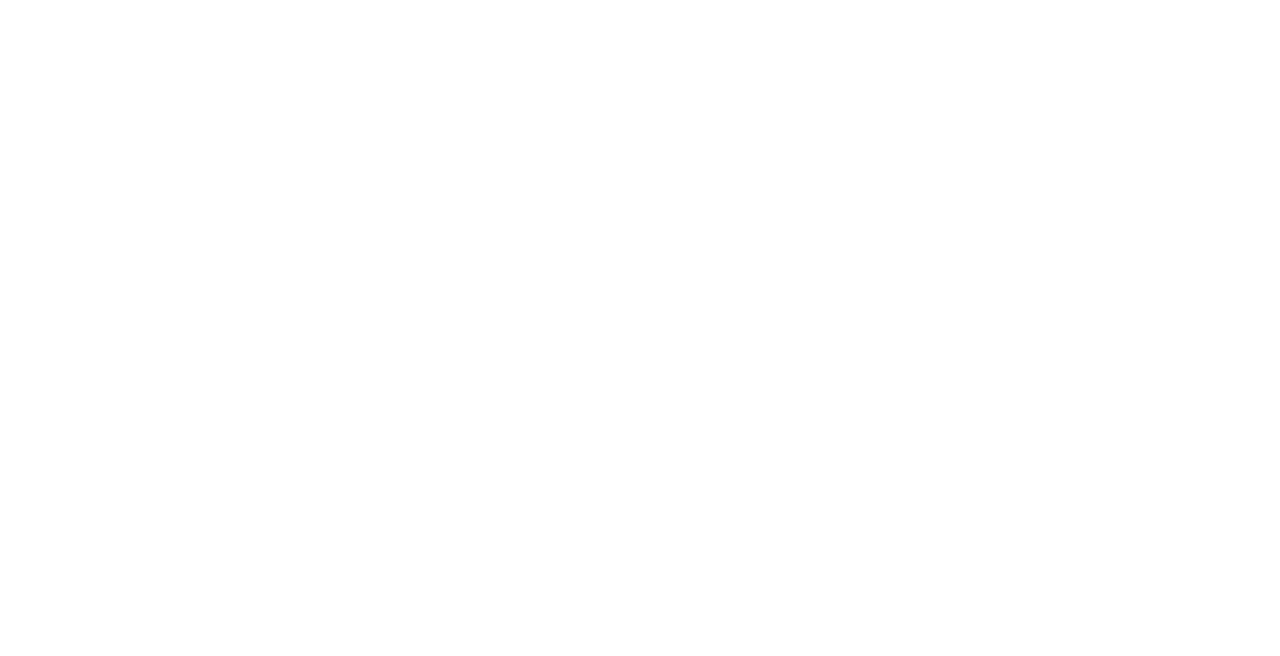
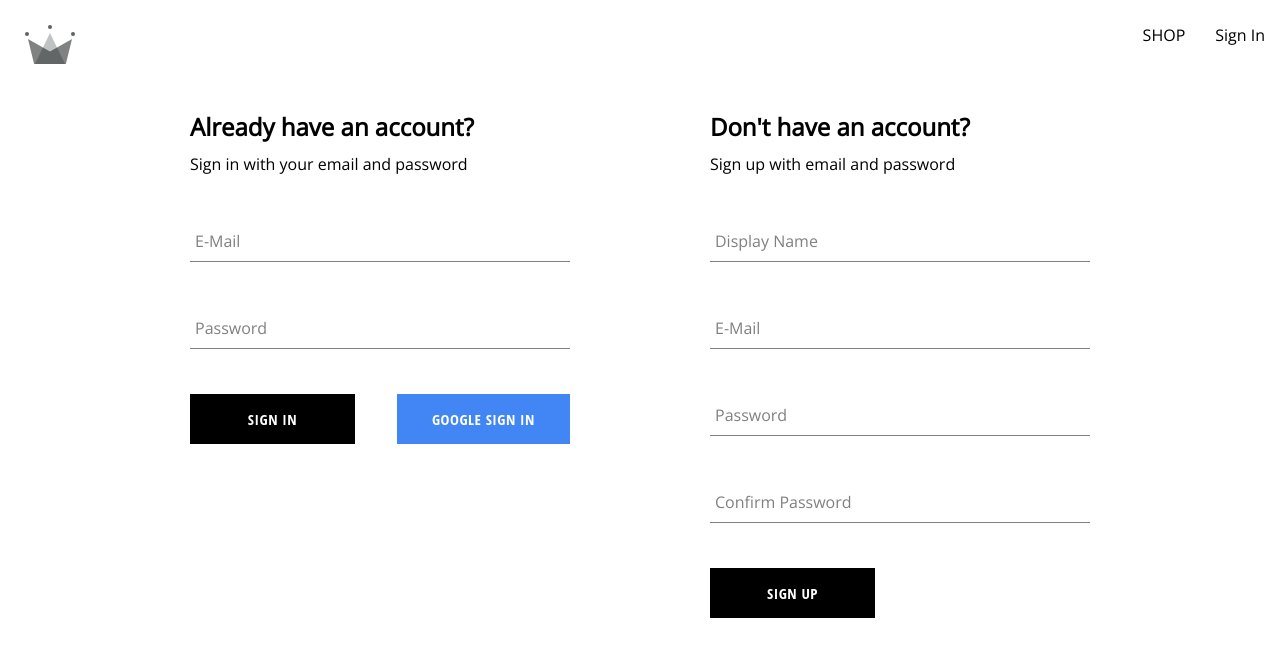
Before and after one commit to glassd/crwn-clothing, a React (Create React App) app: page /auth in a window 1280 px wide. Before the commit this address had no page. Shown: the top 656 px of the page. Built offline with nearby package versions, Linux system fonts and the light colour scheme.

Commit message:
Finish authentication component and add styles

```diff
--- a/src/App.js
+++ b/src/App.js
@@ -1,5 +1,5 @@
 import { Routes, Route } from "react-router-dom";
-import SignIn from "./components/sign-in/sign-in.component";
+import Authentication from "./routes/authentication/authentication.component";
 import Home from "./routes/home/home.component";
 import Navigation from "./routes/navigation/navigation.component";
 
@@ -8,7 +8,7 @@
     <Routes>
       <Route path='/' element={<Navigation />}>
         <Route index element={<Home />} />
-        <Route path='signin' element={<SignIn />} />
+        <Route path='auth' element={<Authentication />} />
       </Route>
     </Routes>
   );
--- a/src/components/sign-in/sign-in.component.jsx
+++ b/src/components/sign-in/sign-in.component.jsx
@@ -1,19 +1,66 @@
-import { signInWithGooglePopup, createUserDocumentFromAuth } from '../../utils/firebase/firebase.utils'
-import SignUpForm from '../sign-up/sign-up.component'
+import { useState } from "react";
+import { signInWithGooglePopup, createUserDocumentFromAuth, signInAuthUserWithEmailAndPassword } from "../../utils/firebase/firebase.utils";
+import FormInput from '../form-input/form-input.component';
+import Button from "../button/button.component";
 
-const SignIn = () => {
-    const logGoogleUser = async () => {
+import './sign-in.styles.scss'
+
+const defaultFormFields = {
+    email: "",
+    password: ""
+}
+
+const SignInForm = () => {
+    const [formFields, setFormFields] = useState(defaultFormFields);
+    const { email, password, } = formFields;
+
+    const resetFormFields = () => {
+        setFormFields(defaultFormFields);
+    }
+
+    const signInWithGoogle = async () => {
         const { user } = await signInWithGooglePopup();
-        const userDocRef = await createUserDocumentFromAuth(user);
+        await createUserDocumentFromAuth(user);
+    }
+
+    const handleSubmit = async (event) => {
+        event.preventDefault();
+
+        try {
+            const response = await signInAuthUserWithEmailAndPassword(email, password)
+            resetFormFields();
+        } catch (error) {
+            switch (error.code) {
+                case 'auth/wrong-password':
+                case 'auth/user-not-found':
+                    alert('incorrect email or password')
+                    break;
+                default:
+                    console.log(error)
+            }
+
+        }
+    }
+
+    const handleChange = (event) => {
+        const { name, value } = event.target;
+        setFormFields({ ...formFields, [name]: value })
     }
 
     return (
-        <div>
-            <h1>Sign In Page </h1>
-            <button onClick={logGoogleUser}>Log In With Google</button>
-            <SignUpForm />
+        <div className='sign-in-container'>
+            <h2>Already have an account?</h2>
+            <span>Sign in with your email and password</span>
+            <form onSubmit={handleSubmit}>
+                <FormInput label="E-Mail" required type="email" onChange={handleChange} name="email" value={email} />
+                <FormInput label="Password" required type="password" onChange={handleChange} name="password" value={password} />
+                <div className="buttons-container ">
+                    <Button type="submit">Sign In</Button>
+                    <Button buttonType='google' onClick={signInWithGoogle} type='button'>Google Sign In</Button>
+                </div>
+            </form>
         </div>
     )
 }
 
-export default SignIn
+export default SignInForm;
--- /dev/null
+++ b/src/components/sign-in/sign-in.styles.scss
@@ -0,0 +1,14 @@
+.sign-in-container {
+    display: flex;
+    flex-direction: column;
+    width: 380px;
+
+    h2 {
+        margin: 10px 0;
+    }
+
+    .buttons-container {
+        display: flex;
+        justify-content: space-between;
+    }
+}
--- /dev/null
+++ b/src/routes/authentication/authentication.component.jsx
@@ -0,0 +1,15 @@
+import SignUpForm from '../../components/sign-up/sign-up.component'
+import SignInForm from '../../components/sign-in/sign-in.component'
+
+import './authentication.styles.scss'
+
+const Authentication = () => {
+    return (
+        <div className='authentication-container'>
+            <SignInForm />
+            <SignUpForm />
+        </div>
+    )
+}
+
+export default Authentication;
--- /dev/null
+++ b/src/routes/authentication/authentication.styles.scss
@@ -0,0 +1,6 @@
+.authentication-container {
+    display: flex;
+    width: 900px;
+    justify-content: space-between;
+    margin: 30px auto;
+}
--- a/src/routes/navigation/navigation.component.jsx
+++ b/src/routes/navigation/navigation.component.jsx
@@ -15,7 +15,7 @@
                     <Link className="nav-link" to="/shop">
                         SHOP
                     </Link>
-                    <Link className="nav-link" to="/signin">
+                    <Link className="nav-link" to="/auth">
                         Sign In
                     </Link>
                 </div>
--- a/src/utils/firebase/firebase.utils.js
+++ b/src/utils/firebase/firebase.utils.js
@@ -1,6 +1,6 @@
 // Import the functions you need from the SDKs you need
 import { initializeApp, setLogLevel } from "firebase/app";
-import { getAuth, signInWithRedirect, signInWithPopup, GoogleAuthProvider, createUserWithEmailAndPassword } from 'firebase/auth'
+import { getAuth, signInWithRedirect, signInWithPopup, GoogleAuthProvider, createUserWithEmailAndPassword, signInWithEmailAndPassword } from 'firebase/auth'
 import { getFirestore, doc, getDoc, setDoc } from 'firebase/firestore'
 // TODO: Add SDKs for Firebase products that you want too use
 // https://firebase.google.com/docs/web/setup#available-libraries
@@ -59,3 +59,8 @@
     if (!email || !password) return;
     return await createUserWithEmailAndPassword(auth, email, password);
 }
+
+export const signInAuthUserWithEmailAndPassword = async (email, password) => {
+    if (!email || !password) return;
+    return await signInWithEmailAndPassword(auth, email, password);
+}
```
